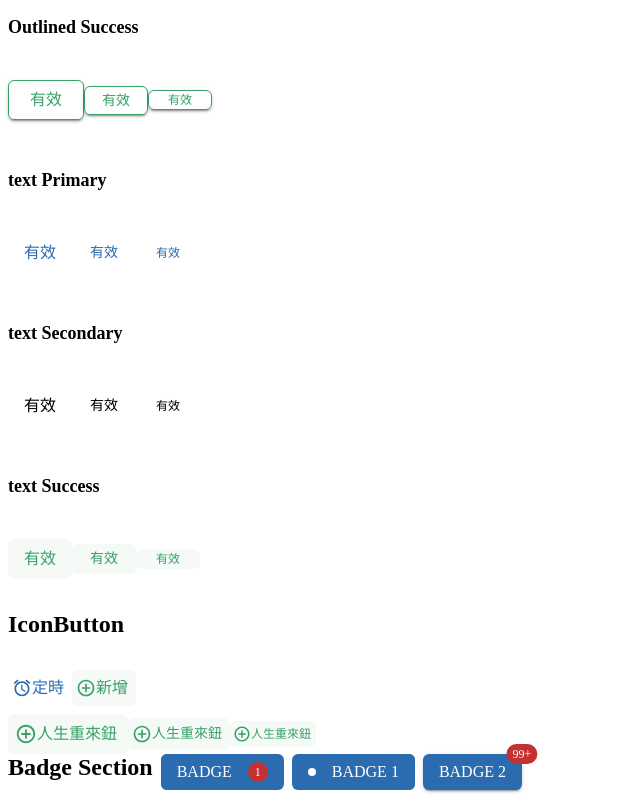
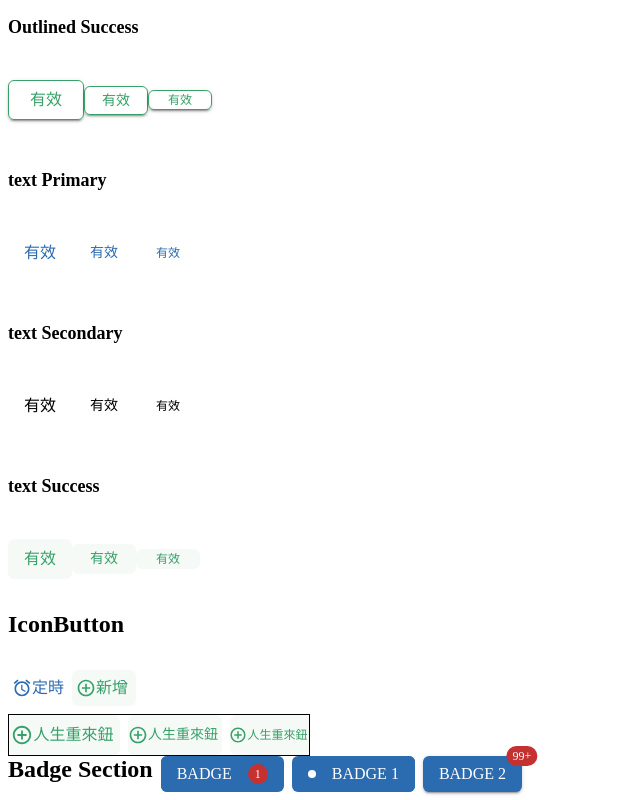
Before and after one commit to mosimosu/storybook_demo, a React (Vite) app: page / in a window 1280 px wide. Shown: the part 888-1688 px from the top of the page, without its empty margins (0-640 px from the left). Built offline with nearby package versions, Linux system fonts and the light colour scheme.

Commit message:
style: added whiteSpace property

```diff
--- a/src/App.tsx
+++ b/src/App.tsx
@@ -261,10 +261,39 @@ function App() {
                             startIcon={<AddCircleOutlineIcon />}
                         />
                     </div>
-                    <div title={'built-in icon button section'}>
-                        <Button color='success' variant='text' size='large' icon='Add'>人生重來鈕</Button>
-                        <Button color='success' variant='text' size='medium' icon='Add'>人生重來鈕</Button>
-                        <Button color='success' variant='text' size='small' icon='Add'>人生重來鈕</Button>
+                    <div
+                        title={'built-in icon button section'}
+                        style={{
+                            display: 'flex',
+                            gap: '8px',
+                            width: '300px',
+                            border: '1px solid #000'
+                        }}
+                    >
+                        <Button
+                            color="success"
+                            variant="text"
+                            size="large"
+                            icon="Add"
+                        >
+                            人生重來鈕
+                        </Button>
+                        <Button
+                            color="success"
+                            variant="text"
+                            size="medium"
+                            icon="Add"
+                        >
+                            人生重來鈕
+                        </Button>
+                        <Button
+                            color="success"
+                            variant="text"
+                            size="small"
+                            icon="Add"
+                        >
+                            人生重來鈕
+                        </Button>
                     </div>
                 </section>
                 <section style={{ display: 'flex', gap: '8px' }}>
@@ -343,5 +372,5 @@ function App() {
             </ThemeProvider>
         </>
     )
-
-}export default App
+}
+export default App
--- a/src/components/Button/index.tsx
+++ b/src/components/Button/index.tsx
@@ -2,13 +2,13 @@ import {
     Button as MuiButton,
     ButtonProps as MuiButtonProps,
     styled,
-  alpha,
-} from "@mui/material";
+    alpha
+} from '@mui/material'
 
-import * as icons from "../Icons/Icons";
-import { IconEnum } from "../Icons/IconEnum";
-import { FontSizeEnum } from "../../enums/FontSizeEnum";
-import { LineHeightEnum } from "../../enums/LineHeightEnum";
+import * as icons from '../Icons/Icons'
+import { IconEnum } from '../Icons/IconEnum'
+import { FontSizeEnum } from '../../enums/FontSizeEnum'
+import { LineHeightEnum } from '../../enums/LineHeightEnum'
 
 /**
  * Button 元件屬性 extends MUI Button 屬性
@@ -24,104 +24,104 @@ import { LineHeightEnum } from "../../enums/LineHeightEnum";
  * @extends {MuiButtonProps}
  */
 interface ButtonProps extends MuiButtonProps {
-  text?: string;
-  children?: React.ReactNode;
-  icon?: keyof typeof IconEnum;
+    text?: string
+    children?: React.ReactNode
+    icon?: keyof typeof IconEnum
 }
 
 /**
  *  All variants of button style
  */
 const StyledButton = styled(MuiButton)<ButtonProps>(({ theme, size }) => ({
-  "&.MuiButton-containedPrimary": {
-    "&.Mui-disabled": {
-      color: theme.palette.common.white,
+    '&.MuiButton-containedPrimary': {
+        '&.Mui-disabled': {
+            color: theme.palette.common.white
+        }
     },
+    '&.MuiButton-containedSecondary': {
+        '&.Mui-disabled': {
+            color: theme.palette.common.white
+        }
     },
-  "&.MuiButton-containedSecondary": {
-    "&.Mui-disabled": {
-      color: theme.palette.common.white,
-    },
-  },
-  "&.MuiButton-outlinedPrimary": {
+    '&.MuiButton-outlinedPrimary': {
         borderColor: theme.palette.primary.main,
         boxShadow:
-      "0 2px 2px 0 rgba(0, 0, 0, 0.15), 0 3px 1px -2px rgba(0, 0, 0, 0.2), 0 1px 5px 0 rgba(0, 0, 0, 0.10)",
-    "&:hover": {
+            '0 2px 2px 0 rgba(0, 0, 0, 0.15), 0 3px 1px -2px rgba(0, 0, 0, 0.2), 0 1px 5px 0 rgba(0, 0, 0, 0.10)',
+        '&:hover': {
             borderColor: theme.palette.primary.light,
-      boxShadow: "none",
+            boxShadow: 'none'
         },
-    "&.Mui-disabled": {
-      color: theme.palette.grey[500],
+        '&.Mui-disabled': {
+            color: theme.palette.grey[500]
+        }
     },
-  },
-  "&.MuiButton-outlinedSecondary": {
+    '&.MuiButton-outlinedSecondary': {
         color: theme.palette.common.black,
         borderColor: theme.palette.grey[600],
         boxShadow:
-      "0 2px 2px 0 rgba(0, 0, 0, 0.15), 0 3px 1px -2px rgba(0, 0, 0, 0.2), 0 1px 5px 0 rgba(0, 0, 0, 0.10)",
-    "&:hover": {
+            '0 2px 2px 0 rgba(0, 0, 0, 0.15), 0 3px 1px -2px rgba(0, 0, 0, 0.2), 0 1px 5px 0 rgba(0, 0, 0, 0.10)',
+        '&:hover': {
             borderColor: theme.palette.grey[600],
             backgroundColor: alpha(theme.palette.common.black, 0.05),
-      boxShadow: "none",
+            boxShadow: 'none'
         },
-    "&.Mui-disabled": {
-      borderColor: alpha("#111111", 0.15),
-      color: theme.palette.grey[500],
+        '&.Mui-disabled': {
+            borderColor: alpha('#111111', 0.15),
+            color: theme.palette.grey[500]
+        }
     },
-  },
-  "&.MuiButton-outlinedSuccess": {
+    '&.MuiButton-outlinedSuccess': {
         borderColor: theme.palette.success.main,
         boxShadow:
-      "0 2px 2px 0 rgba(0, 0, 0, 0.15), 0 3px 1px -2px rgba(0, 0, 0, 0.2), 0 1px 5px 0 rgba(0, 0, 0, 0.10)",
-    "&:hover": {
+            '0 2px 2px 0 rgba(0, 0, 0, 0.15), 0 3px 1px -2px rgba(0, 0, 0, 0.2), 0 1px 5px 0 rgba(0, 0, 0, 0.10)',
+        '&:hover': {
             borderColor: theme.palette.success.main,
             backgroundColor: alpha(theme.palette.success.main, 0.05),
-      boxShadow: "none",
+            boxShadow: 'none'
         },
-    "&.Mui-disabled": {
-      borderColor: alpha("#111111", 0.15),
-      color: theme.palette.grey[500],
+        '&.Mui-disabled': {
+            borderColor: alpha('#111111', 0.15),
+            color: theme.palette.grey[500]
+        }
     },
+    '&.MuiButton-textPrimary': {
+        color: theme.palette.primary.main,
+        '&.Mui-disabled': {
+            color: theme.palette.grey[500]
+        }
     },
-  "&.MuiButton-textPrimary": {
-    color: theme.palette.primary.main,
-    "&.Mui-disabled": {
-      color: theme.palette.grey[500],
+    '&.MuiButton-textSecondary': {
+        color: theme.palette.common.black,
+        '&:hover': {
+            BorderColor: theme.palette.grey[600],
+            backgroundColor: alpha('#000000', 0.05)
         },
+        '&.Mui-disabled': {
+            BorderColor: alpha('#111111', 0.15),
+            color: theme.palette.grey[500]
+        }
     },
-  "&.MuiButton-textSecondary": {
-    color: theme.palette.common.black,
-    "&:hover": {
-      BorderColor: theme.palette.grey[600],
-      backgroundColor: alpha("#000000", 0.05),
-    },
-    "&.Mui-disabled": {
-      BorderColor: alpha("#111111", 0.15),
-      color: theme.palette.grey[500],
-    },
-  },
-  "&.MuiButton-textSuccess": {
+    '&.MuiButton-textSuccess': {
         color: theme.palette.success.main,
         backgroundColor: alpha(theme.palette.success.main, 0.05),
-    "&.Mui-disabled": {
-      BorderColor: alpha("#111111", 0.15),
-      color: theme.palette.grey[500],
-    },
+        '&.Mui-disabled': {
+            BorderColor: alpha('#111111', 0.15),
+            color: theme.palette.grey[500]
+        }
     },
     /**
      * 根據傳入的 size 參數，判斷要使用哪一種 fontSize
      */
     fontSize: ((size) => {
         switch (size) {
-      case "small":
-        return FontSizeEnum.TextTiny;
-      case "medium":
-        return FontSizeEnum.TextSmall;
-      case "large":
-        return FontSizeEnum.TextMedium;
+            case 'small':
+                return FontSizeEnum.TextTiny
+            case 'medium':
+                return FontSizeEnum.TextSmall
+            case 'large':
+                return FontSizeEnum.TextMedium
             default:
-        return FontSizeEnum.TextMedium;
+                return FontSizeEnum.TextMedium
         }
     })(size),
     /**
@@ -129,17 +129,17 @@ const StyledButton = styled(MuiButton)<ButtonProps>(({ theme, size }) => ({
      */
     lineHeight: ((size) => {
         switch (size) {
-      case "small":
-        return LineHeightEnum.LineHeight100;
-      case "medium":
-        return LineHeightEnum.LineHeight125;
-      case "large":
-        return LineHeightEnum.LineHeight150;
+            case 'small':
+                return LineHeightEnum.LineHeight100
+            case 'medium':
+                return LineHeightEnum.LineHeight125
+            case 'large':
+                return LineHeightEnum.LineHeight150
             default:
-        return LineHeightEnum.LineHeight150;
+                return LineHeightEnum.LineHeight150
         }
-  })(size),
-}));
+    })(size)
+}))
 
 /**
  * Button 元件
@@ -152,23 +152,26 @@ const StyledButton = styled(MuiButton)<ButtonProps>(({ theme, size }) => ({
  */
 const Button = ({
     // isSelected = false,
-  text = "按鈕",
+    text = '按鈕',
     children,
     icon,
     ...props
 }: ButtonProps): JSX.Element => {
+    console.log(icon)
+
     /**  選取時的樣式
      * const selectedStyle = isSelected && { backgroundColor: Palette.Blue50 };
      * 組合 MUI Button 的 sx 屬性和外部傳入的 sx 屬性
      */
+    const whiteSpace = { whiteSpace: icon ? 'nowrap' : 'normal' }
     const totalStyle = {
-    // ...selectedStyle,
-    ...props.sx,
-  };
+        ...whiteSpace,
+        ...props.sx
+    }
     /**
      * mapping Icons
      */
-  const IconSvg = icon ? icons[icon as keyof typeof icons] : null;
+    const IconSvg = icon ? icons[icon as keyof typeof icons] : null
 
     return (
         <StyledButton
@@ -180,6 +183,6 @@ const Button = ({
         >
             {children || text}
         </StyledButton>
-  );
-};
-export default Button;
+    )
+}
+export default Button
```
Lines whose indentation alone changed are shown as unchanged.
